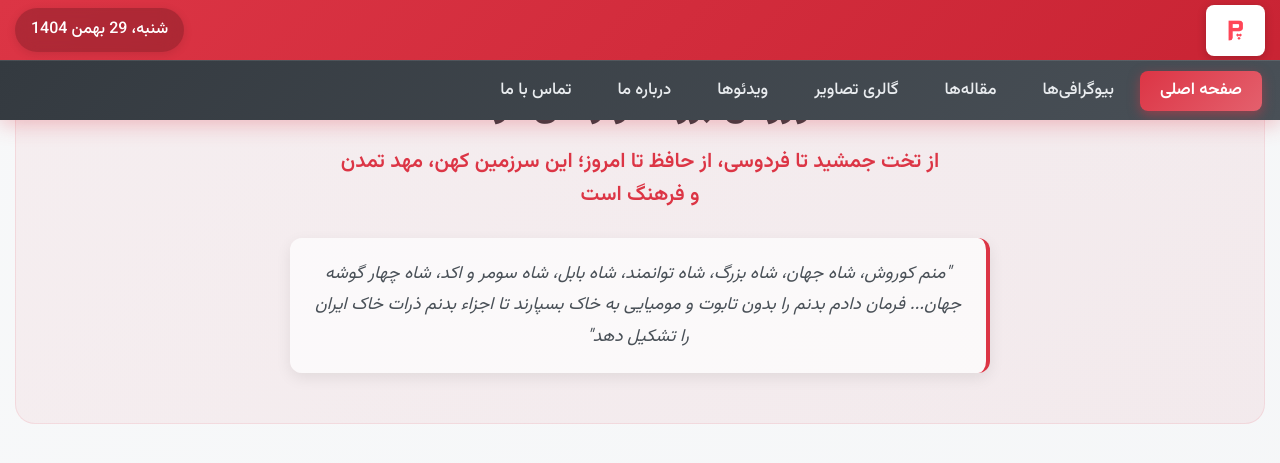
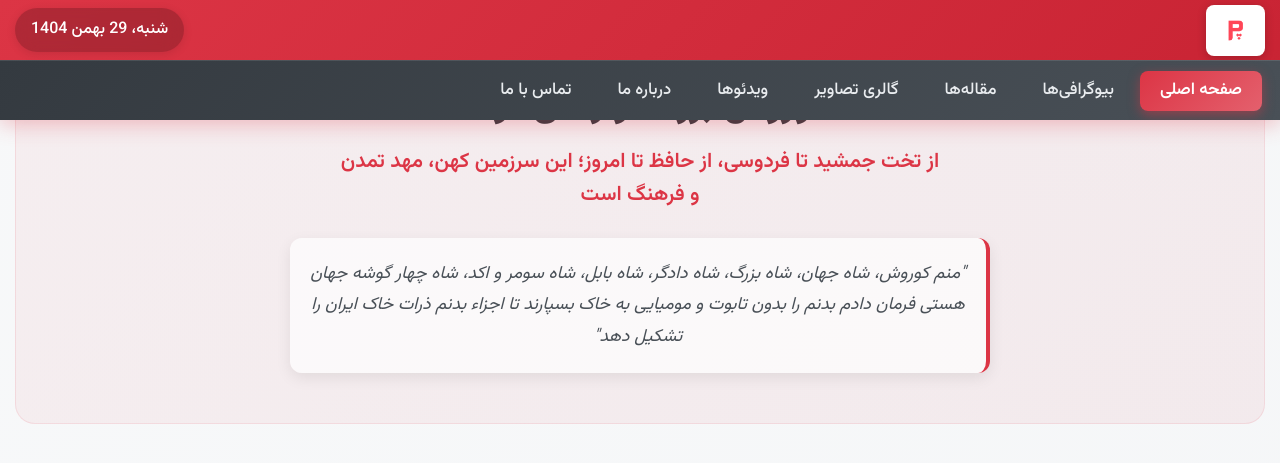
Before and after one commit to darkblog/darkblog.github.io, a Jekyll site: the page built from test.html, in a window 1280 px wide and 900 px high, scrolled down 818 px, cut to the strip 0-481 px from the top of the window. Shown: the top 463 px of the strip. Built offline with Jekyll 4.4.1, drawn with Linux system fonts in a browser that asks for light colours.

Commit message:
Update test.html

```diff
--- a/test.html
+++ b/test.html
@@ -644,7 +644,7 @@ layout: null
             <h2 class="patriotic-title">کوروش بزرگ تو را می‌خواند</h2>
             <p class="patriotic-subtitle">از تخت جمشید تا فردوسی، از حافظ تا امروز؛ این سرزمین کهن، مهد تمدن و فرهنگ است</p>
             <div class="cyrus-quote">
-                "منم کوروش، شاه جهان، شاه بزرگ، شاه توانمند، شاه بابل، شاه سومر و اکد، شاه چهار گوشه جهان...
+                "منم کوروش، شاه جهان، شاه بزرگ، شاه دادگر، شاه بابل، شاه سومر و اکد، شاه چهار گوشه جهان هستی
                 فرمان دادم بدنم را بدون تابوت و مومیایی به خاک بسپارند تا اجزاء بدنم ذرات خاک ایران را تشکیل دهد"
             </div>
         </section>
```
